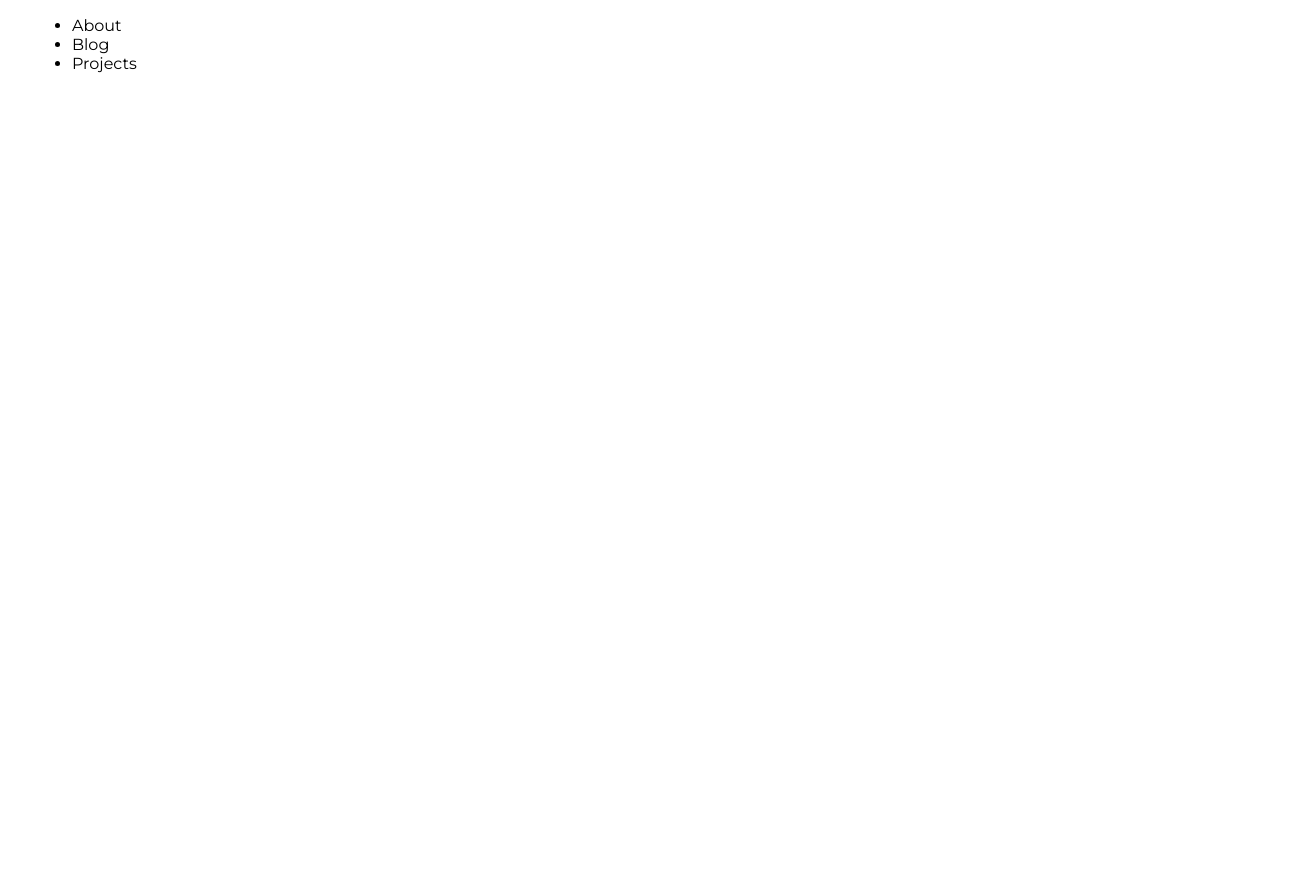
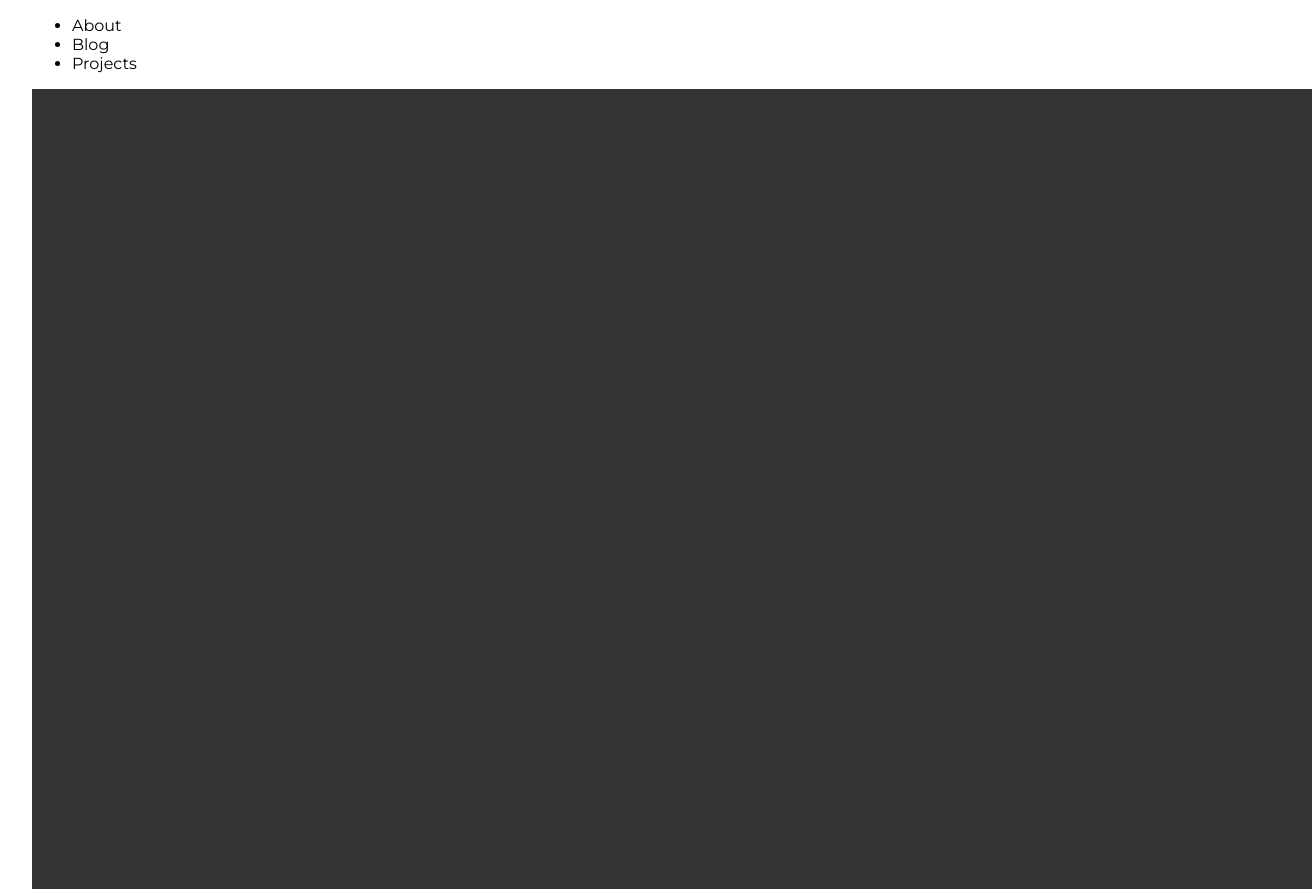
Before and after one commit to sandipolee/nextone, a Next.js app: page / in a window 1280 px wide. Shown: the whole page, 1312 px wide, since content can reach past the window. Before the commit the page ends 800 px from the top, so only its background shows below. Built offline with nearby package versions, Linux system fonts and the light colour scheme.

Commit message:
Update globals.css

```diff
--- a/styles/globals.css
+++ b/styles/globals.css
@@ -19,3 +19,9 @@ a {
 * {
   box-sizing: border-box;
 }
+
+.hero-section{
+  height: 100vh;
+  width: 100vw;
+  background: #333333;
+}
```
